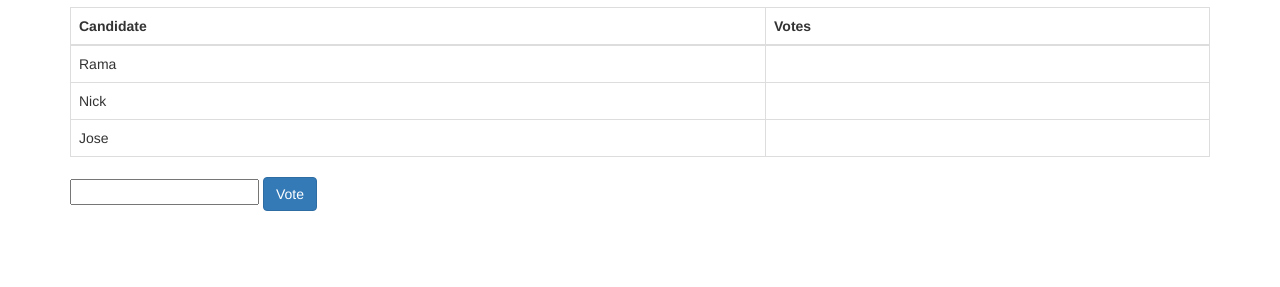
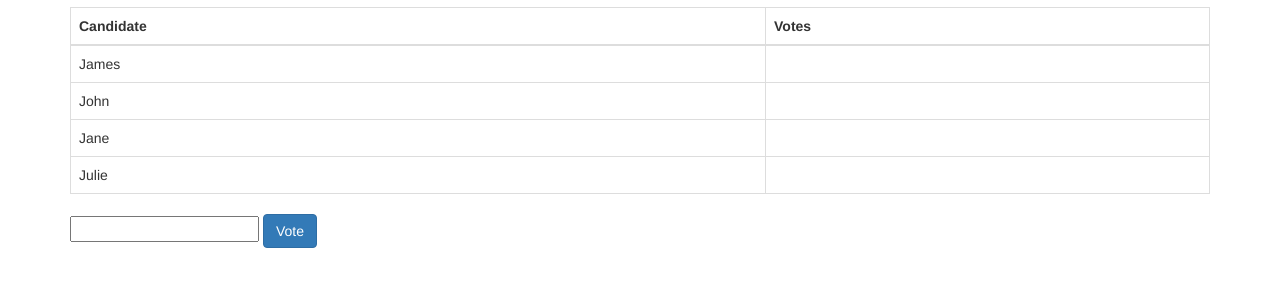
Before and after one commit to simob75/Token-based-Ethereum-Voting, a plain HTML site: page app/index.html in a window 1280 px wide. Shown: the part 63-350 px from the top of the page. Drawn offline with nearby package versions, Linux system fonts and the light colour scheme; files whose address does not match are found by name.

Commit message:
Update index.html

```diff
--- a/app/index.html
+++ b/app/index.html
@@ -18,16 +18,20 @@
       </thead>
       <tbody>
         <tr>
-          <td>Rama</td>
+          <td>James</td>
           <td id="candidate-1"></td>
         </tr>
         <tr>
-          <td>Nick</td>
+          <td>John</td>
           <td id="candidate-2"></td>
         </tr>
         <tr>
-          <td>Jose</td>
+          <td>Jane</td>
           <td id="candidate-3"></td>
+        </tr>
+        <tr>
+          <td>Julie</td>
+          <td id="candidate-4"></td>
         </tr>
       </tbody>
     </table>
```
